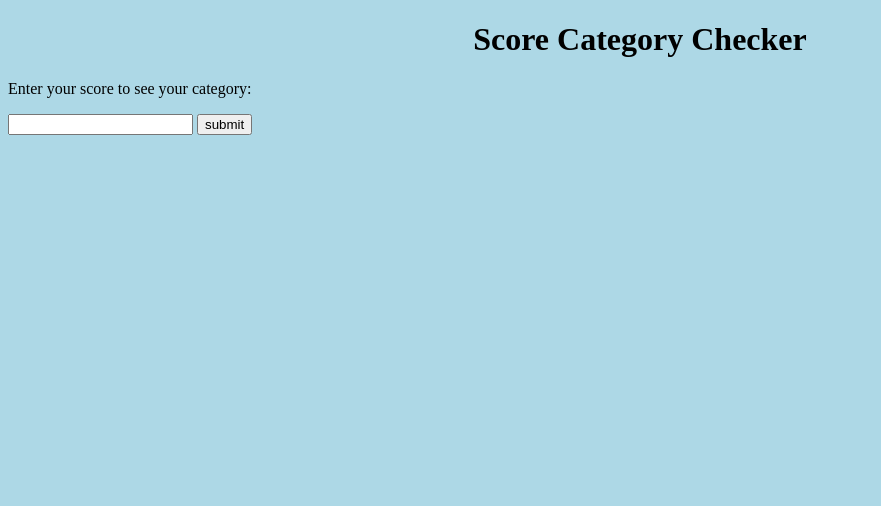
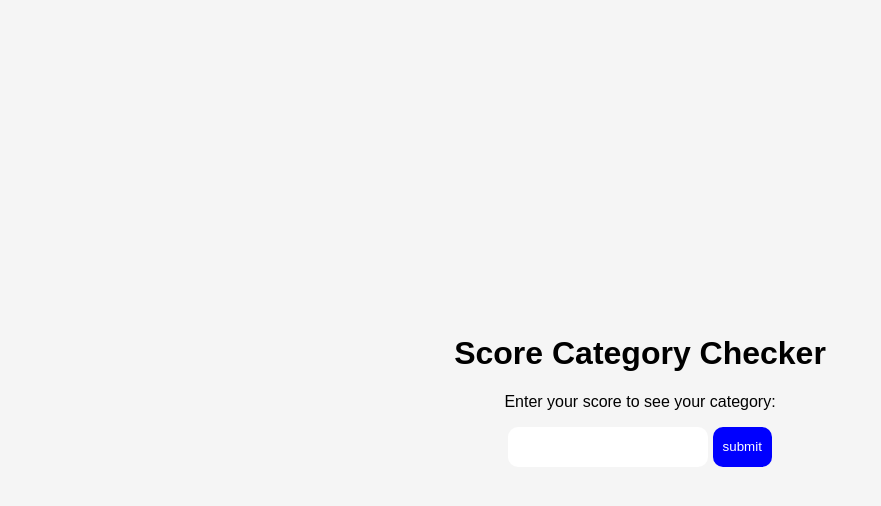
Before and after one commit to Silvyjson/Youthrive_Assignment, a plain HTML site: page Second Assignment/scoreCategory.html in a window 1280 px wide. Shown: the whole page, without its empty margins (0-881 px from the left). Drawn offline with Linux system fonts and the light colour scheme; files that its build step writes are made by us from their sources; files whose address does not match are found by name.

Commit message:
feat: completed the youthrive assignments

```diff
--- a/Second Assignment/scoreCategory.html
+++ b/Second Assignment/scoreCategory.html
@@ -4,7 +4,7 @@
     <meta charset="UTF-8" />
     <meta name="viewport" content="width=device-width,initial-scale=1.0" />
     <title>Document</title>
-    <link rel="stylesheet" href="./index.css">
+    <link rel="stylesheet" href="./scoreCategory.css">
   </head>
   <body>
     <div class="container">
```
